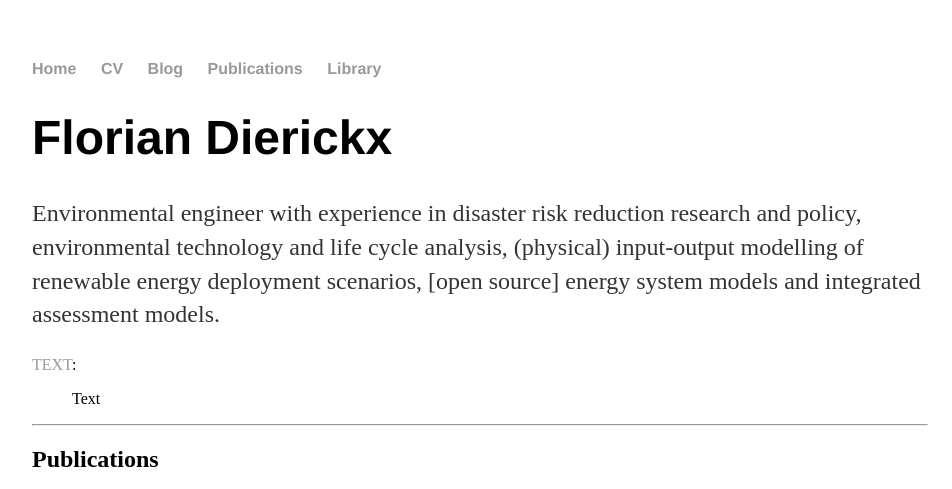
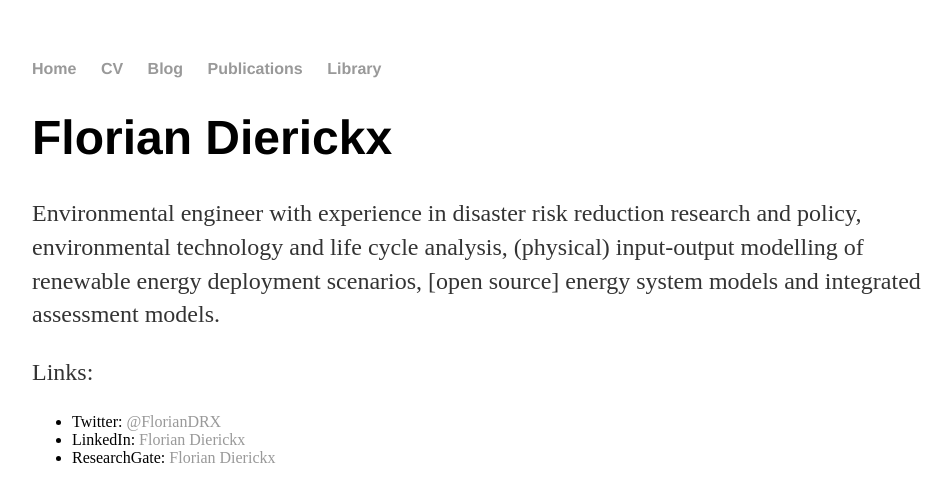
Before and after one commit to floriandierickx/floriandierickx.github.io, a Jekyll site: the page built from index.html, in a window 1280 px wide, cut to the strip 0-489 px from the top of the page. Shown: the whole strip, without its empty margins (160-1112 px from the left). Built offline with Jekyll 4.4.1, drawn with Linux system fonts in a browser that asks for light colours.

Commit message:
update index with profile pages

```diff
--- a/index.html
+++ b/index.html
@@ -5,6 +5,14 @@ title: Florian Dierickx
 <div class="blurb">
 	<h1>Florian Dierickx</h1>
 	<p>Environmental engineer with experience in disaster risk reduction research and policy, environmental technology and life cycle analysis, (physical) input-output modelling of renewable energy deployment scenarios, [open source] energy system models and integrated assessment models.</p>
+    <p>
+        Links:
+         <ul>
+           <li>Twitter: <a href="http://twitter.com/FlorianDRX">@FlorianDRX</a></li>
+           <li>LinkedIn: <a href="http://linkedin.com/in/floriandierickx/">Florian Dierickx</a></li>
+           <li>ResearchGate: <a href="https://www.researchgate.net/profile/Florian_Dierickx">Florian Dierickx</a></li>
+         </ul>
+     </p>
     <div class="col-md-8">
         <a href="LINK">TEXT</a>:
         <blockquote cite="LINK" style="max-width: 80%">
@@ -13,5 +21,5 @@ title: Florian Dierickx
             <hr>
             <h2>Publications</h2>
             <script src="https://bibbase.org/show?bib=https://github.com/floriandierickx/bibbase.github.io/blob/master/eu-climate-policy.bib&jsonp=0"></script>
-          </div>
+    </div>
 </div><!-- /.blurb -->
```
